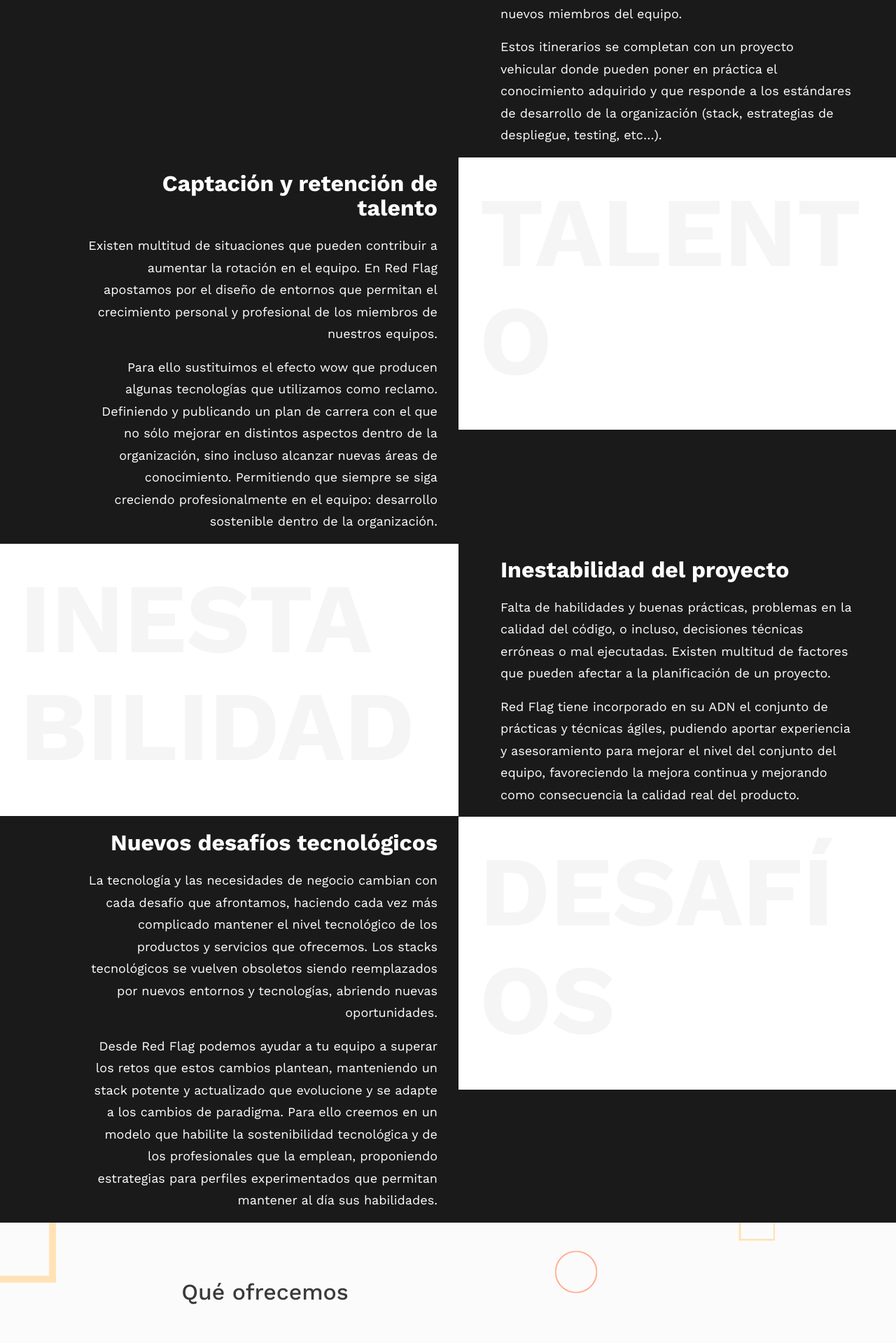
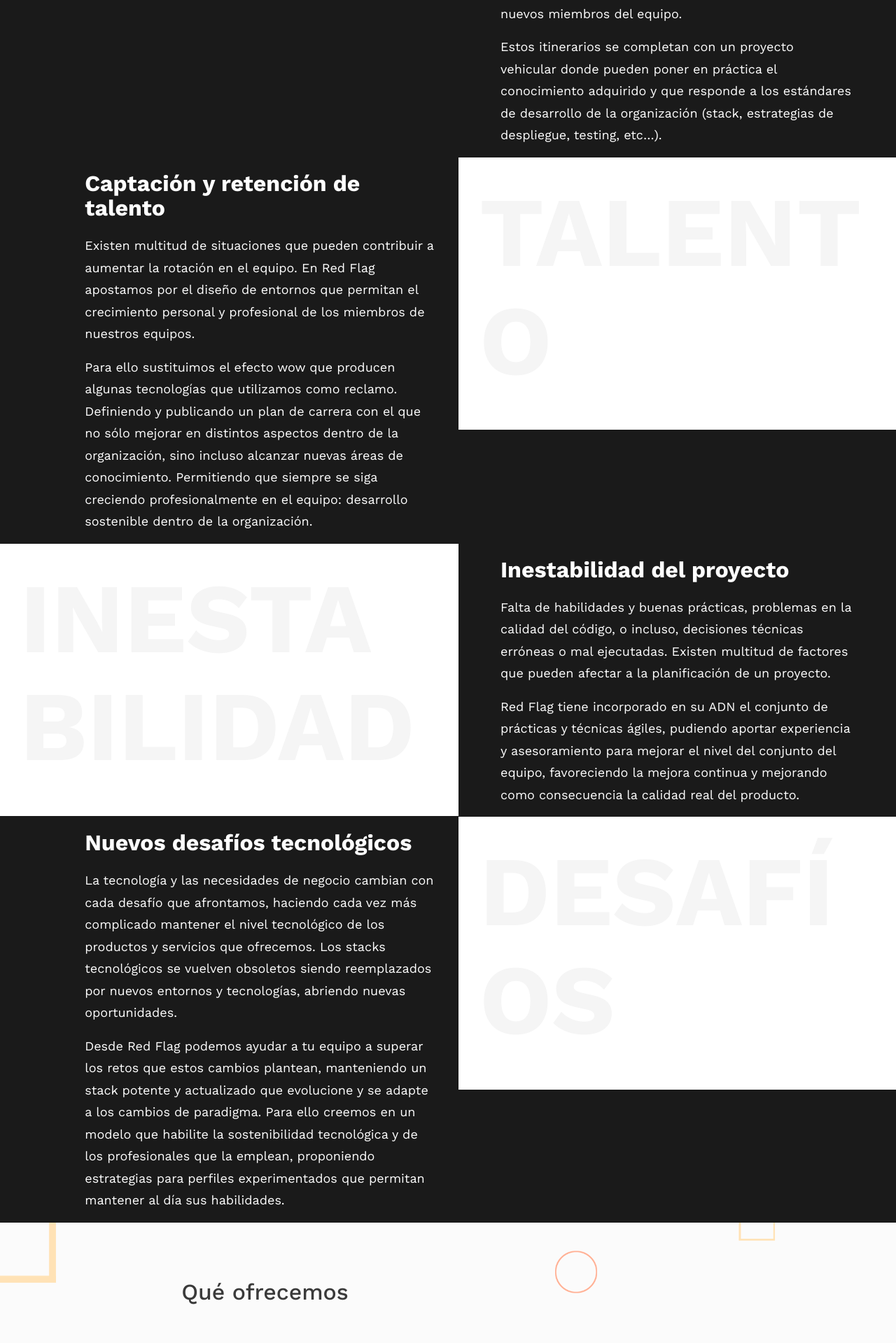
Before and after one commit to red-flag-squad/website, a Jekyll site: the page built from newindex.html, in a window 1280 px wide. Shown: the part 2046-3965 px from the top of the page at 70% size. Built offline with Jekyll 4.4.1, drawn with Linux system fonts in a browser that asks for light colours; nearby versions of some CDN libraries.

Commit message:
Moves services to a two column solution.
Moves values to a flexbox solution that improves the responsive.

Makes intro text more responsive friendly hidding the empty left block
on mobile devices.

```diff
--- a/_includes/section/services.html
+++ b/_includes/section/services.html
@@ -19,18 +19,23 @@
         <div class="row craste-shrink">
             <div class="col-12">
                 <div class="craste-services">
-                    <div class="row">
-                       {% for service in site.data.services %}
-                        <div class="col-md-3 col-12">
-                            <div class="single-service {% cycle 'black-bg', '' %}">
+                  {% for service in site.data.services %}
+                    {% capture thecycle %}{% cycle 'odd', 'even' %}{% endcapture %}
+                    {% if thecycle == 'odd' %}
+                      <div class="row">
+                    {% endif %}
+                        <div class="col-md-6 col-12">
+                            <div class="single-service {% cycle 'black-bg', '', '', 'black-bg' %}">
                                 <i class="fas {{ service.icon }}"></i>
                                 <h5>{{ service.title }}</h5>
                                 <p>{{ service.description }}</p>
                                 <p>{{ service.description2 }}</p>
                             </div><!-- .single-service -->
                         </div><!-- .col-md-3 .col-12 -->
-                        {% endfor %}
-                    </div><!-- .row -->
+                    {% if thecycle == 'even' %}
+                      </div><!-- .row -->
+                    {% endif %}
+                  {% endfor %}
                 </div><!-- .craste-services -->
             </div><!-- .col-sm-8 .offset-sm-1 .col-12 -->
         </div><!-- .row -->
--- a/_includes/section/value.html
+++ b/_includes/section/value.html
@@ -3,11 +3,10 @@
         <div class="row craste-shrink">
             <div class="col-12">
                 {% for value in site.data.value %}
-                    {% capture thecycle %}{% cycle 'odd', 'even' %}{% endcapture %}
-                    {% if thecycle == 'odd' %}
-                    <div class="row">
+                    {% capture thecycle %}{% cycle 'left', 'right' %}{% endcapture %}
+                    <div class="row flex-{{ thecycle }}">
                         <div class="col-md-6 col-12 on-boarding">
-                            <div class="degree-title left">
+                            <div class="degree-title {{ thecycle }}">
                                 <h3>{{ value.header }}</h3>
                             </div><!-- .degree-title -->
                         </div><!-- .col-md .col-12 -->
@@ -17,20 +16,7 @@
                                 {{ value.text | markdownify }}
                             </div><!-- .single-resume-details -->
                         </div><!-- .col-md .col-12 -->
-                    {% else %}
-                        <div class="col-md-6 col-12 align-self-center talent">
-                            <div class="single-resume-details text-right">
-                                <h2>{{ value.title }}</h2>
-                                {{ value.text | markdownify }}
-                            </div><!-- .single-resume-details -->
-                        </div><!-- .col-md .col-12 -->
-                        <div class="col-md-6 col-12 talent">
-                            <div class="degree-title right">
-                                <h3>{{ value.header }}</h3>
-                            </div><!-- .degree-title -->
-                        </div><!-- .col-md .col-12 -->
                     </div><!-- .row -->
-                    {% endif %}
                 {% endfor %}
             </div><!-- .col-sm-8 .offset-sm-1 .col-12 -->
         </div><!-- .row -->
--- a/css/craste.css
+++ b/css/craste.css
@@ -2070,3 +2070,13 @@ blockquote:before {
 .social-links li {
     display: inline-block;
 }
+
+.craste-services .col-12 {
+    padding-left: 0;
+    padding-right: 0;
+}
+
+.flex-right {
+    display: flex;
+    flex-direction: row-reverse;
+}
```
